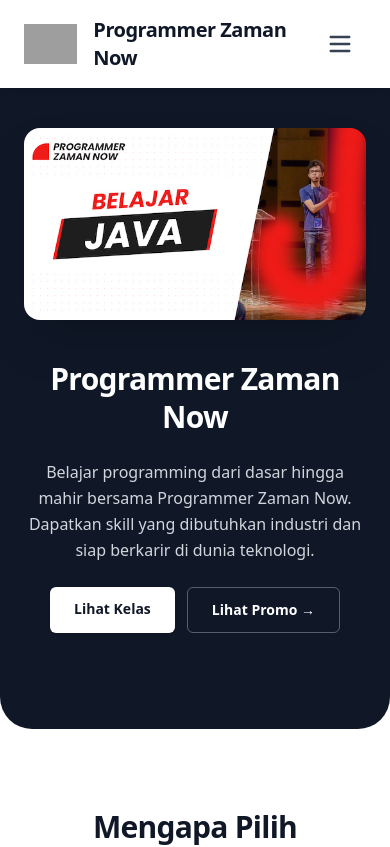
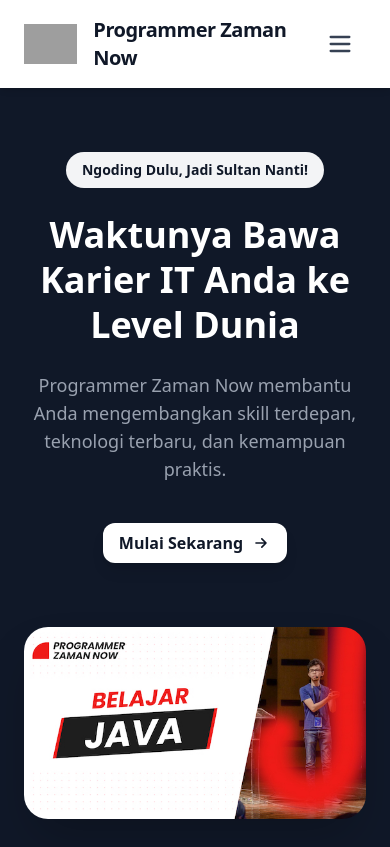
Before and after one commit to pzn-labs/pzn-company-profile, a SvelteKit app: page / in a window 390 px wide. Shown: the top 847 px of the page. Built offline with nearby package versions, Linux system fonts and the light colour scheme; grey boxes are pictures that could not be loaded.

Commit message:
perbaikan semua halaman

```diff
--- a/src/routes/+page.svelte
+++ b/src/routes/+page.svelte
@@ -1,3 +1,4 @@
+Anda bilang:
 <script lang="ts">
     import { onMount, onDestroy } from "svelte";
     import "../app.css";
@@ -20,36 +21,48 @@
     import mobile from "$lib/assets/mobile.png"
     import uiux from "$lib/assets/uiux.png"
     import { base } from "$app/paths";
+    import pznLogo from "$lib/assets/logo-pzn.png"
+
+  // Array gambar
+  const images = [
+    html,
+    laravel,
+    mysql,
+    golang,
+    java,
+    nodejs,
+    vue,
+    php,
+    docker,
+    spring,
+    react,
+    mongo
+  ];
 
   let currentIndex = 0;
-    let heroImage: HTMLImageElement;
+  let currentImage = images[currentIndex];
+  let isFading = false;
+  let interval: NodeJS.Timer;
 
-    const images = [html, laravel, mysql, golang, java, nodejs, vue, php, docker, spring, react, mongo];
-
-    // Fungsi pindah gambar dengan fade
+  // Ganti gambar dengan efek fade
   const showNext = () => {
-      if (!heroImage) return;
-      heroImage.classList.add("opacity-0");
+    isFading = true;
     setTimeout(() => {
       currentIndex = (currentIndex + 1) % images.length;
-        heroImage.src = images[currentIndex];
-        heroImage.classList.remove("opacity-0");
-      }, 150);
+      currentImage = images[currentIndex];
+      isFading = false;
+    }, 300); // durasi transisi fade
   };
 
-    let interval: NodeJS.Timer;
-
   onMount(() => {
-      heroImage = document.getElementById("hero-image")! as HTMLImageElement;
-
-      // Jalankan otomatis tiap 3 detik
-      interval = setInterval(showNext, 1500);
+    interval = setInterval(showNext, 1500); // ⏱ Ganti setiap 1.5 detik
   });
 
   onDestroy(() => {
-      clearInterval(interval); // bersihkan interval saat komponen hilang
+    clearInterval(interval);
   });
 
+  // Fix for missing activeClass
   let activeClass: string | null = null;
 
   const classes = [
@@ -102,61 +115,67 @@
   ];
 
   let selected = categories[0];
-
 </script>
 
-<svelte:head>
-	<title>Programmer Zaman Now</title>
-	<meta
-		name="description"
-		content="Ikuti Programmer Zaman Now di berbagai platform sosial media untuk update terbaru, tips programming, dan konten edukatif."
-	/>
-</svelte:head>
+<!--  HERO SECTION -->
+<section class="relative bg-gray-900 overflow-hidden py-24 rounded-b-4xl">
+  <div class="mx-auto max-w-7xl px-6 lg:px-8 grid grid-cols-1 lg:grid-cols-2 items-center gap-16">
 
-<!-- Hero Section -->
-<section class="relative bg-gray-900 dark:bg-gray-100 text-white dark:text-gray-900 py-24 sm:py-24 lg:py-24 rounded-b-4xl">
-  <div class="mx-auto max-w-7xl px-6 sm:px-8 grid grid-cols-1 lg:grid-cols-2 items-center gap-10 lg:gap-8">
+    <!-- 🩶 KIRI: TEKS (monokrom) -->
+    <div class="space-y-6 text-center lg:text-left">
+      <span class="inline-block text-sm font-semibold text-gray-900 bg-gray-100 px-4 py-2 rounded-full">
+        Ngoding Dulu, Jadi Sultan Nanti!
+      </span>
 
-    <!-- KIRI: TEKS -->
-    <div class="space-y-6 text-center lg:text-left order-2 lg:order-1">
-      <h1 class="text-3xl sm:text-4xl lg:text-5xl font-bold leading-tight tracking-tight max-w-2xl mx-auto lg:mx-0">
-        Programmer Zaman Now
+      <h1 class="text-4xl sm:text-5xl lg:text-6xl font-bold leading-tight text-white">
+        Waktunya Bawa Karier IT Anda ke Level Dunia <br class="hidden sm:block" />
       </h1>
-      <p class="mt-4 text-base sm:text-lg leading-relaxed text-gray-300 dark:text-gray-600 max-w-2xl mx-auto lg:mx-0">
-        Belajar programming dari dasar hingga mahir bersama Programmer Zaman Now.
-        Dapatkan skill yang dibutuhkan industri dan siap berkarir di dunia teknologi.
+
+      <p class="text-lg text-gray-400 dark:text-gray-400 max-w-xl mx-auto lg:mx-0">
+        Programmer Zaman Now membantu Anda mengembangkan skill terdepan,
+        teknologi terbaru, dan kemampuan praktis.
       </p>
 
-      <!-- Tombol -->
-      <div class="mt-6 flex flex-wrap justify-center lg:justify-start gap-3">
+      <!--  Tombol CTA (monokrom elegan) -->
+      <div class="pt-4">
         <a
-          href={base + "/kelas"}
-          class="px-6 py-3 rounded-md bg-white dark:bg-gray-900 text-gray-900 dark:text-white font-semibold text-sm shadow-sm hover:bg-gray-100 dark:hover:bg-gray-800 transition"
+          href="{base}/kelas"
+          class="inline-flex items-center gap-2 px-4 py-2 bg-white text-gray-900 font-semibold rounded-xl shadow-lg hover:bg-gray-200 transition-all"
         >
-          Lihat Kelas
-        </a>
-        <a
-          href={base + "/promo"}
-          class="px-6 py-3 rounded-md bg-transparent border border-white/30 dark:border-gray-700 text-white dark:text-gray-200 font-semibold text-sm hover:bg-white/10 dark:hover:bg-gray-800 transition"
+          Mulai Sekarang
+          <svg
+            xmlns="http://www.w3.org/2000/svg"
+            class="h-5 w-5"
+            fill="none"
+            viewBox="0 0 24 24"
+            stroke="currentColor"
           >
-          Lihat Promo &rarr;
+            <path
+              stroke-linecap="round"
+              stroke-linejoin="round"
+              stroke-width="2"
+              d="M13 7l5 5m0 0l-5 5m5-5H6"
+            />
+          </svg>
         </a>
       </div>
     </div>
 
-    <!-- KANAN: HERO IMAGE OTOMATIS -->
-    <div class="relative w-full overflow-hidden rounded-2xl shadow-2xl">
-      <!-- svelte-ignore a11y_img_redundant_alt -->
+    <!-- 🎨 KANAN: GAMBAR SLIDESHOW (tetap berwarna penuh) -->
+    <div class="relative w-full aspect-video overflow-hidden rounded-3xl shadow-2xl">
       <img
-          id="hero-image"
-          src={images[currentIndex]}
-          alt="Hero image Programmer Zaman Now"
-          class="w-full h-auto object-contain transition-opacity duration-100 opacity-100"
+        src={currentImage}
+        alt="Hero Slideshow"
+        class="absolute inset-0 w-full h-full object-cover transition-opacity duration-700 ease-in-out"
+        class:opacity-0={isFading}
       />
     </div>
-
   </div>
 </section>
+
+
+
+
 
 <!-- Fitur Utama -->
 <section class="py-20 sm:py-16 bg-white dark:bg-gray-900">
@@ -219,6 +238,46 @@
       </div>
     </div>
 
+	</div>
+</section>
+
+<!-- overlay logo -->
+<section class="bg-gray-100 dark:bg-gray-900 py-4 overflow-hidden">
+  <div class="mx-auto max-w-5xl px-6">
+    <!-- 🔹 Wrapper animasi -->
+    <div class="relative flex overflow-hidden">
+      <!-- 🔹 Konten bergerak -->
+      <div class="flex items-center gap-4 animate-marquee">
+        {#each Array(14) as _}
+          <div class="flex items-center gap-2 flex-shrink-0">
+            <img
+              src="{pznLogo}"
+              alt="PZN Logo"
+              class="w-7 h-7 object-contain"
+            />
+            <h2 class="text-base font-semibold text-gray-900 dark:text-white whitespace-nowrap leading-none">
+              Programmer Zaman Now
+            </h2>
+          </div>
+        {/each}
+      </div>
+
+      <!-- 🔹 Duplikasi konten agar loop halus tanpa jeda -->
+      <div class="flex items-center gap-4 animate-marquee" aria-hidden="true">
+        {#each Array(14) as _}
+          <div class="flex items-center gap-2 flex-shrink-0">
+            <img
+              src="{pznLogo}"
+              alt="PZN Logo"
+              class="w-12 h-12 object-contain"
+            />
+            <h2 class="text-2xl font-semibold text-gray-900 dark:text-white whitespace-nowrap leading-none">
+              Programmer Zaman Now
+            </h2>
+          </div>
+        {/each}
+      </div>
+    </div>
   </div>
 </section>
 
@@ -435,3 +494,21 @@
 		</p>
 	</div>
 </footer>
+
+
+<style>
+  @keyframes marquee {
+    0% {
+      transform: translateX(0);
+    }
+    100% {
+      transform: translateX(-50%);
+    }
+  }
+
+  .animate-marquee {
+    display: flex;
+    white-space: nowrap;
+    animation: marquee 25s linear infinite;
+  }
+</style>
--- a/src/routes/kelas/+page.svelte
+++ b/src/routes/kelas/+page.svelte
@@ -141,19 +141,33 @@
 	<meta name="description" content="Pilih kelas programming yang sesuai dengan kebutuhan Anda. Dari pemula hingga mahir, semua tersedia di PZN." />
   </svelte:head>
 
-  <!-- Hero Section -->
-  <section class="relative bg-gray-900 text-gray-100 rounded-b-4xl overflow-hidden">
-	<div class="mx-auto max-w-7xl px-6 py-32 sm:py-32 lg:px-8">
-	  <div class="mx-auto max-w-2xl text-center">
-		<h1 class="text-4xl font-bold tracking-tight sm:text-6xl">
-		  <span class="bg-clip-text text-white dark:text-gray-900">Kelas Programmer Zaman Now</span>
+<!-- Hero Section -->
+<section class="relative bg-gray-900 text-gray-100 rounded-b-4xl overflow-hidden py-24">
+	<div class="mx-auto max-w-7xl px-6 lg:px-8 grid grid-cols-1 lg:grid-cols-2 items-center gap-16">
+
+	  <!-- 🔹 Kiri: Teks -->
+	  <div class="space-y-6 text-center lg:text-left">
+		<h1 class="text-4xl sm:text-5xl lg:text-6xl font-bold leading-tight text-white">
+		  Kelas <span class="text-white">Programmer Zaman Now</span>
 		</h1>
-		<p class="mt-6 text-lg leading-8 text-gray-300 sm:text-xl sm:leading-9">
-		  Tingkatkan skill programming Anda dengan kelas-kelas berkualitas tinggi yang dirancang khusus untuk kebutuhan industri.
+		<p class="text-lg text-gray-400 max-w-xl mx-auto lg:mx-0">
+		  Tingkatkan kemampuan coding Anda dengan kelas eksklusif, praktis, dan sesuai kebutuhan industri teknologi modern.
 		</p>
+	  </div>
+
+	  <!-- 🔹 Kanan: Gambar Lingkaran -->
+	  <div class="relative flex justify-center">
+		<div class="w-80 h-80 md:w-96 md:h-96 rounded-full overflow-hidden shadow-2xl border-4 border-gray-800">
+		  <img
+			src="https://i.pinimg.com/1200x/c2/04/07/c20407664f8f8a5610dd33652626d250.jpg"
+			alt="Programmer Zaman Now Class"
+			class="w-full h-full object-cover"
+		  />
+		</div>
 	  </div>
 	</div>
   </section>
+
 
   <!-- Daftar Kelas -->
   <section class="py-24 sm:py-24">
--- a/src/routes/promo/+page.svelte
+++ b/src/routes/promo/+page.svelte
@@ -12,19 +12,33 @@
 </svelte:head>
 
 <!-- Hero Section -->
-<section class="bg-gray-900 dark:bg-gray-100 text-white dark:text-gray-900 rounded-b-4xl">
-	<div class="mx-auto max-w-7xl px-6 py-24 sm:py-24 lg:px-8">
-		<div class="mx-auto max-w-2xl text-center">
-			<h1 class="text-4xl font-bold tracking-tight sm:text-6xl">
-				Promo Spesial Programmer Zaman Now
-			</h1>
-			<p class="mt-6 text-lg leading-8 text-gray-300 dark:text-gray-600">
-				Dapatkan diskon hingga 70% untuk semua kelas programming. Penawaran terbatas, jangan
-				sampai kehabisan!
-			</p>
+<section class="bg-gray-900 dark:bg-gray-100 text-white dark:text-gray-900 rounded-b-4xl overflow-hidden">
+	<div class="mx-auto max-w-7xl px-6 py-24 sm:py-24 lg:px-8 grid grid-cols-1 lg:grid-cols-2 items-center gap-16">
+
+	  <!-- 🔹 Kiri: Teks -->
+	  <div class="text-center lg:text-left space-y-6">
+		<h1 class="text-4xl font-bold tracking-tight sm:text-6xl">
+		  Promo Spesial <br class="hidden sm:block" /> Programmer Zaman Now
+		</h1>
+		<p class="mt-4 text-lg leading-8 text-gray-300 dark:text-gray-600 max-w-xl mx-auto lg:mx-0">
+		  Dapatkan diskon hingga <span class="font-semibold text-indigo-400 dark:text-indigo-600">70%</span> untuk semua kelas programming.
+		  Penawaran terbatas — buruan sebelum kehabisan!
+		</p>
+	  </div>
+
+	  <!-- 🔹 Kanan: Gambar -->
+	  <div class="flex justify-center">
+		<div class="w-72 h-72 md:w-96 md:h-96 rounded-full overflow-hidden shadow-2xl border-4 border-gray-800 dark:border-gray-200">
+		  <img
+			src="https://i.pinimg.com/736x/75/75/04/7575044bbe8c3b30ea177b4db889c7d6.jpg"
+			alt="Promo Programmer Zaman Now"
+			class="w-full h-full object-cover"
+		  />
 		</div>
+	  </div>
 	</div>
-</section>
+  </section>
+
 
 <!-- Paket Promo -->
 <section class="py-24 sm:py-24 bg-white dark:bg-gray-900">
--- a/src/routes/sosial-media/+page.svelte
+++ b/src/routes/sosial-media/+page.svelte
@@ -10,16 +10,35 @@
   </svelte:head>
 
   <!-- Hero Section -->
-  <section class="bg-gray-900 dark:bg-gray-100 text-white dark:text-gray-900 rounded-b-4xl">
-	  <div class="mx-auto max-w-7xl px-6 py-24 sm:py-24 lg:px-8 text-center">
-		  <h1 class="text-4xl font-bold tracking-tight sm:text-6xl">
-			  Ikuti Kami di Sosial Media
-		  </h1>
-		  <p class="mt-6 text-lg leading-8 text-gray-300 dark:text-gray-600">
-			  Dapatkan update terbaru, tips programming, dan konten edukatif dari Programmer Zaman Now di berbagai platform.
-		  </p>
+  <section class="bg-gray-900 dark:bg-gray-100 text-white dark:text-gray-900 rounded-b-4xl overflow-hidden">
+	<div class="mx-auto max-w-7xl px-6 py-24 sm:py-24 lg:px-8 grid grid-cols-1 lg:grid-cols-2 items-center gap-16">
+
+	  <!-- 🔹 Kiri: Teks -->
+	  <div class="text-center lg:text-left space-y-6">
+		<h1 class="text-4xl font-bold tracking-tight sm:text-6xl">
+		  Ikuti Kami di Sosial Media
+		</h1>
+		<p class="mt-4 text-lg leading-8 text-gray-300 dark:text-gray-600 max-w-xl mx-auto lg:mx-0">
+		  Dapatkan update terbaru, tips programming, dan konten edukatif dari
+		  <span class="font-semibold text-indigo-400 dark:text-indigo-600">Programmer Zaman Now</span> di berbagai platform sosial media kami.
+		</p>
+
 	  </div>
+
+	  <!-- 🔹 Kanan: Gambar Lingkaran -->
+	  <div class="flex justify-center">
+		<div class="w-72 h-72 md:w-96 md:h-96 rounded-full overflow-hidden shadow-2xl border-4 border-gray-800 dark:border-gray-200">
+		  <img
+			src="https://i.pinimg.com/736x/c4/3e/d8/c43ed885734d3c096da487320dc15694.jpg"
+			alt="Sosial Media Programmer Zaman Now"
+			class="w-full h-full object-cover"
+		  />
+		</div>
+	  </div>
+
+	</div>
   </section>
+
 
 <!-- 🌐 Platform Sosial Media -->
 <section class="py-24 sm:py-32 bg-white dark:bg-gray-900">
```
Lines whose indentation alone changed are shown as unchanged.
